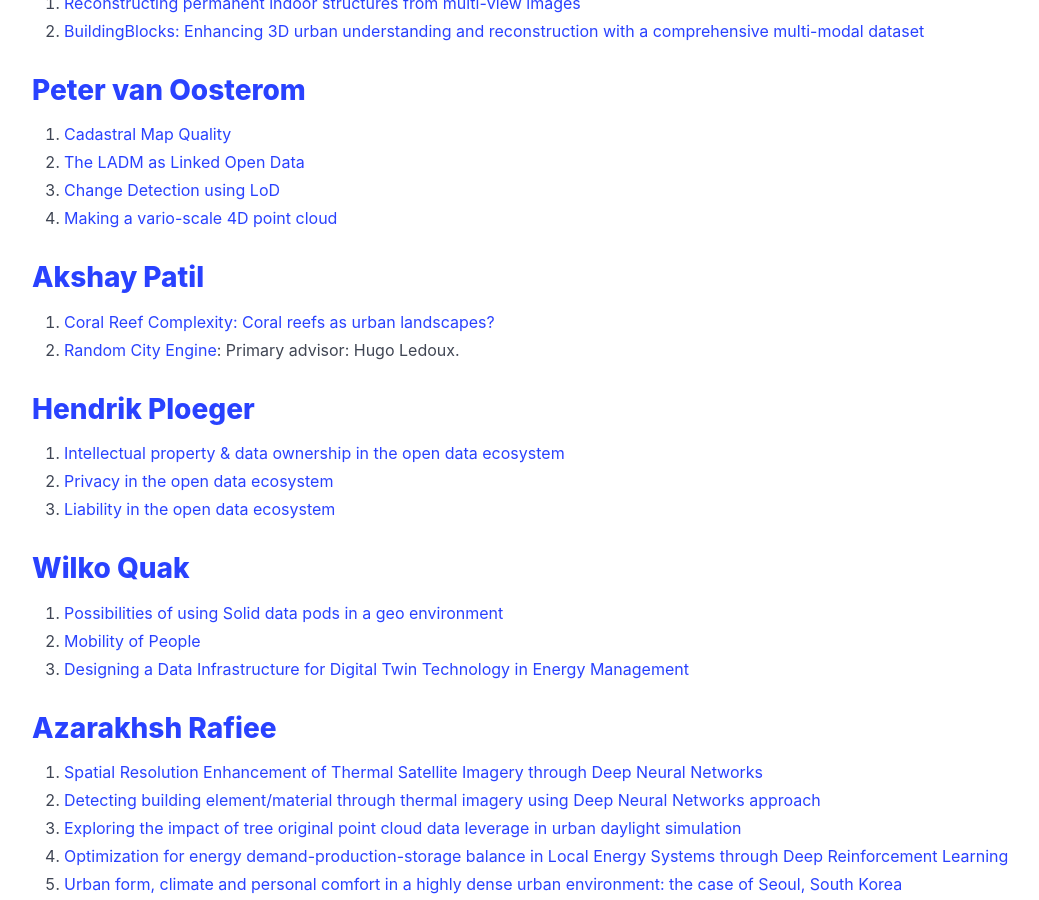
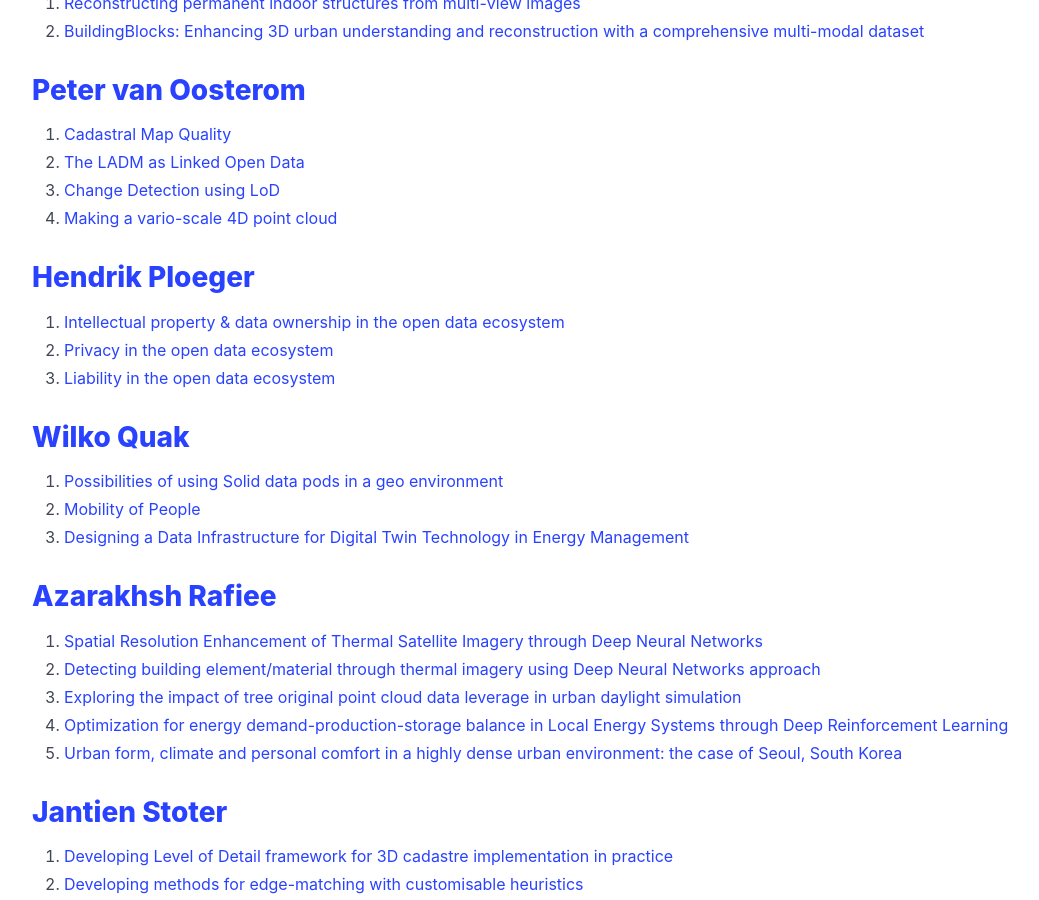
Before and after one commit to tudelft3d/geo2020, a Jekyll site: the page built from potentialtopics/index.md, in a window 1280 px wide and 900 px high, scrolled down 3445 px. Shown: the whole window, without its empty margins (32-1071 px from the left). Built offline with Jekyll 4.4.1, drawn with Linux system fonts in a browser that asks for light colours.

Commit message:
remove Akshay topics

```diff
--- a/potentialtopics/index.md
+++ b/potentialtopics/index.md
@@ -129,11 +129,6 @@ permalink: /potentialtopics/
 3. [Change Detection using LoD](https://www.gdmc.nl/education/topics/topics.html#Change_detection_using_LoD)
 4. [Making a vario-scale 4D point cloud](https://www.gdmc.nl/education/topics/topics.html#Making_a_vario_45scale_4D_point_cloud)
 
-
-## [Akshay Patil](https://3d.bk.tudelft.nl/apatil/)
-1. [Coral Reef Complexity: Coral reefs as urban landscapes?](https://3d.bk.tudelft.nl/education/msctopics/#coral-reef-complexity)
-2. [Random City Engine](https://3d.bk.tudelft.nl/education/msctopics/#random-city-engine): Primary advisor: Hugo Ledoux.
-
 ## [Hendrik Ploeger](https://www.tudelft.nl/staff/h.d.ploeger/)
 1. [Intellectual property & data ownership in the open data ecosystem](https://kcopendata.eu/education/thesis-topics/#IP)
 2. [Privacy in the open data ecosystem](https://kcopendata.eu/education/thesis-topics/#privacy-and-open-data)
```
